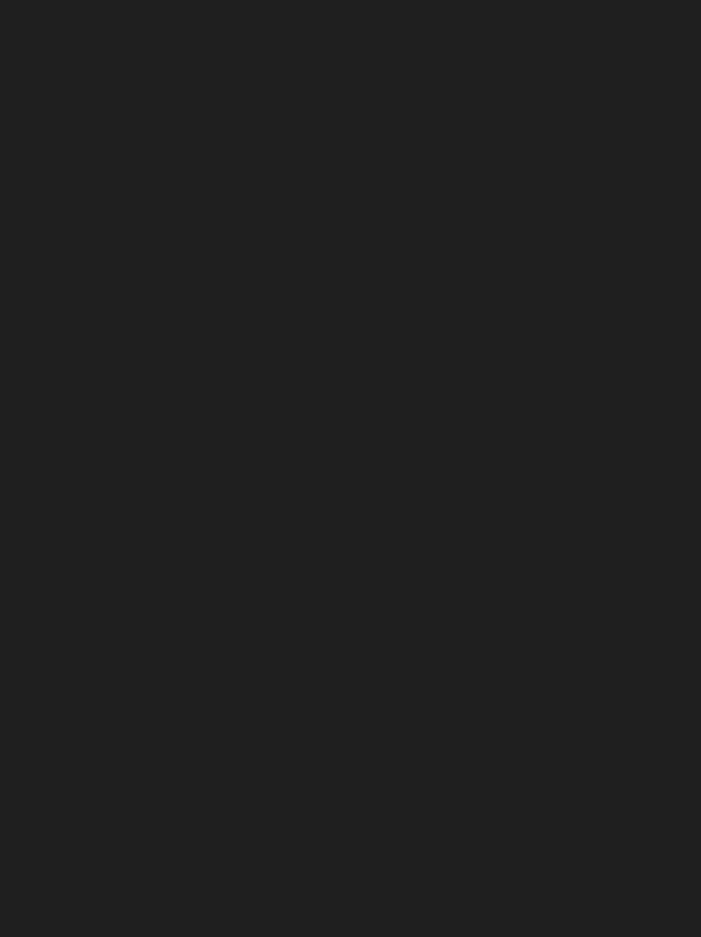
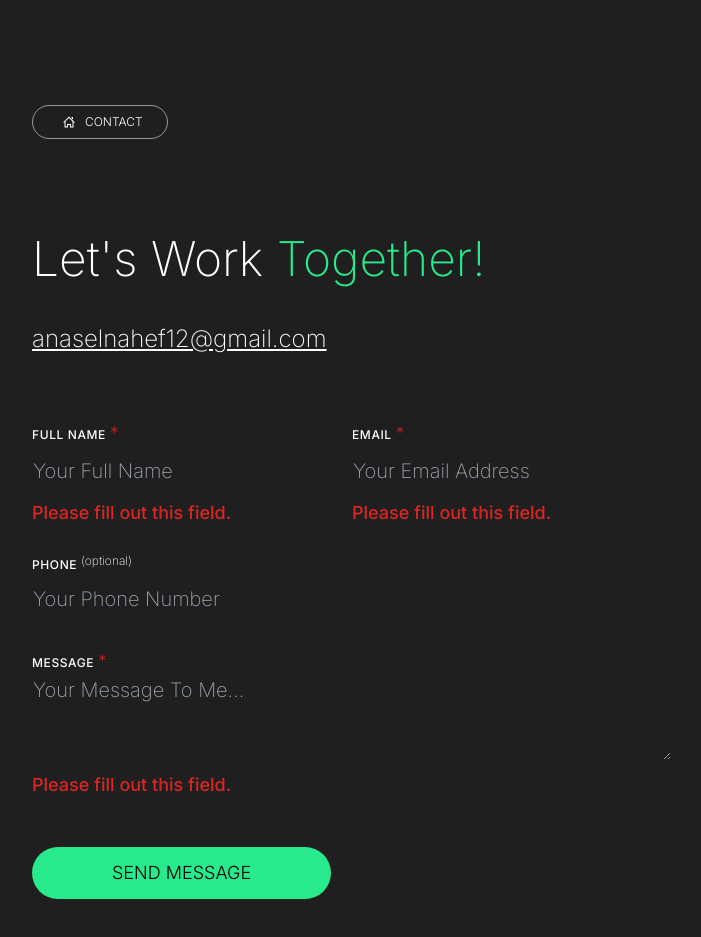
Before and after one commit to anas322/Anas.Portfolio, a Nuxt app: page / in a window 1280 px wide. Shown: the part 6260-7197 px from the top of the page, without its empty margins (512-1213 px from the left). Before the commit the page ends 6173 px from the top, so only its background shows below. Built offline with nearby package versions, Linux system fonts and the light colour scheme; a web font is replaced by a local one.

Commit message:
add contact section

```diff
--- /dev/null
+++ b/components/Contact.vue
@@ -0,0 +1,75 @@
+<template>
+    <section class="mt-48">
+        <UIButton>Contact</UIButton>
+        <p class="text-5xl pt-24 text-white">Let's Work <span class="text-light-green">Together!</span></p>
+        <p class="pt-10">
+            <a
+                href="mailto:anaselnahef12@gmail.com?subject=let's work together!"
+                class="text-2xl text-white hover:text-dark-green transition-colors duration-300 underline"
+                >anaselnahef12@gmail.com</a
+            >
+        </p>
+        <div class="pt-16">
+            <form>
+                <div class="flex flex-wrap gap-6">
+                    <div class="basis-[calc(50%-24px)] flex-col">
+                        <label for="name" class="text-white text-xs font-medium tracking-wider uppercase"
+                            >FULL NAME <span class="text-red-600 text-lg">*</span></label
+                        >
+                        <input
+                            type="text"
+                            id="name"
+                            class="w-full bg-transparent rounded border border-transparent h-12 text-xl text-white transition-colors duration-300 focus:outline-none focus:border-light-green"
+                            placeholder="Your Full Name"
+                        />
+                        <p class="text-red-600 text-lg pt-1 font-medium">Please fill out this field.</p>
+                    </div>
+
+                    <div class="basis-[calc(50%-24px)] flex-col">
+                        <label for="email" class="text-white text-xs font-medium tracking-wider uppercase"
+                            >EMAIL <span class="text-red-600 text-lg">*</span></label
+                        >
+                        <input
+                            type="email"
+                            id="email"
+                            class="w-full bg-transparent rounded border border-transparent h-12 text-xl text-white transition-colors duration-300 focus:outline-none focus:border-light-green"
+                            placeholder="Your Email Address"
+                        />
+                        <p class="text-red-600 text-lg pt-1 font-medium">Please fill out this field.</p>
+                    </div>
+
+                    <div class="basis-[calc(50%-24px)] flex-col">
+                        <label for="PHONE" class="text-white text-xs font-medium tracking-wider uppercase"
+                            >PHONE
+                        </label>
+                        <span class="text-xs lowercase align-text-top text-white">(optional)</span>
+                        <input
+                            type="number"
+                            id="PHONE"
+                            class="w-full bg-transparent rounded border border-transparent h-12 text-xl text-white transition-colors duration-300 focus:outline-none focus:border-light-green"
+                            placeholder="Your Phone Number"
+                        />
+                    </div>
+
+                    <div class="basis-full flex-1 flex-col">
+                        <label for="MESSAGE" class="text-white text-xs font-medium tracking-wider uppercase"
+                            >MESSAGE <span class="text-red-600 text-lg">*</span>
+                        </label>
+                        <textarea
+                            id="MESSAGE"
+                            class="w-full bg-transparent rounded border border-transparent text-xl text-white transition-colors duration-300 focus:outline-none focus:border-light-green"
+                            placeholder="Your Message To Me..."
+                            rows="3"
+                            cols="50"
+                        ></textarea>
+                        <p class="text-red-600 text-lg pt-1 font-medium">Please fill out this field.</p>
+                    </div>
+                </div>
+
+                <button class="mt-12 py-3 px-20 rounded-full bg-light-green">
+                    <span class="text-lg p-0 uppercase font-light"> send message </span>
+                </button>
+            </form>
+        </div>
+    </section>
+</template>
--- a/components/MainSection.vue
+++ b/components/MainSection.vue
@@ -23,6 +23,10 @@
         <div class="min-h-screen">
             <Portfolio />
         </div>
+
+        <div class="min-h-screen mb-10">
+            <Contact />
+        </div>
     </main>
 </template>
 
```
